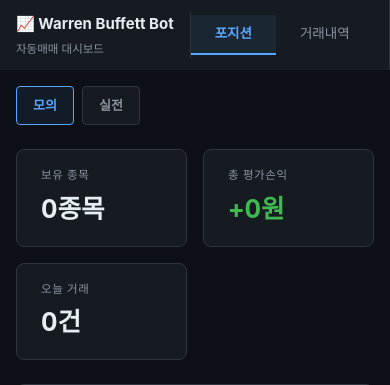
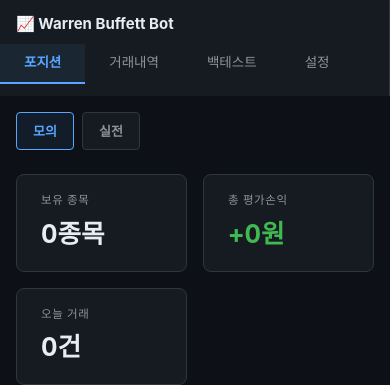
Before and after one commit to polymathPD/WarrentBuffettBot, a FastAPI app: page / in a window 390 px wide. Shown: the top 385 px of the page. Run offline with FastAPI, Linux system fonts and the light colour scheme; data that the repository does not hold is empty; some libraries are stand-ins or nearby versions; some web fonts are replaced.

Commit message:
Stop the mobile nav from running off screen
At 393px the header laid the logo and the four links out in one row: 187px
of logo plus 344px of links needs 531px, so 139px sat outside the viewport
with no visible affordance for the horizontal scroll. "설정" was simply gone.

The logo now takes its own row and drops the subtitle on small screens,
which leaves the links a full row to themselves - measured at 0px overflow.

```diff
--- a/dashboard/static/css/style.css
+++ b/dashboard/static/css/style.css
@@ -528,6 +528,10 @@ svg.alloc-bar { width: 100%; height: 28px; display: block; }
 /* Responsive: collapse sidebar to a top bar below 640px */
 @media (max-width: 640px) {
   .layout { flex-direction: column; }
+  /* 로고와 메뉴를 한 줄에 몰면 좁은 화면에서 메뉴가 잘린다. 실측(393px 기준)으로
+     로고 187px + 링크 344px = 531px라 139px이 화면 밖으로 나갔고, 가로 스크롤이
+     있다는 표시가 없어 '설정'이 사라진 것처럼 보였다. 로고를 윗줄 전체로 올리고
+     부제를 빼면 링크 344px가 한 줄에 들어간다(넘침 0px). */
   .sidebar {
     width: 100%;
     min-width: 0;
@@ -536,9 +540,12 @@ svg.alloc-bar { width: 100%; height: 28px; display: block; }
     padding: var(--sp-3) 0;
     display: flex;
     align-items: center;
+    flex-wrap: wrap;
+    row-gap: var(--sp-2);
     overflow-x: auto;
   }
-  .sidebar .logo { border-bottom: none; border-right: 1px solid var(--border); padding: 0 var(--sp-4); margin: 0; white-space: nowrap; }
+  .sidebar .logo { flex: 0 0 100%; border-bottom: none; border-right: none; padding: 0 var(--sp-4); margin: 0; white-space: nowrap; }
+  .sidebar .logo p { display: none; }
   .sidebar a { margin-top: 0; border-left: none; border-bottom: 2px solid transparent; white-space: nowrap; }
   .sidebar a.active { border-left-color: transparent; border-bottom-color: var(--accent); }
   .content { padding: var(--sp-4); }
```
